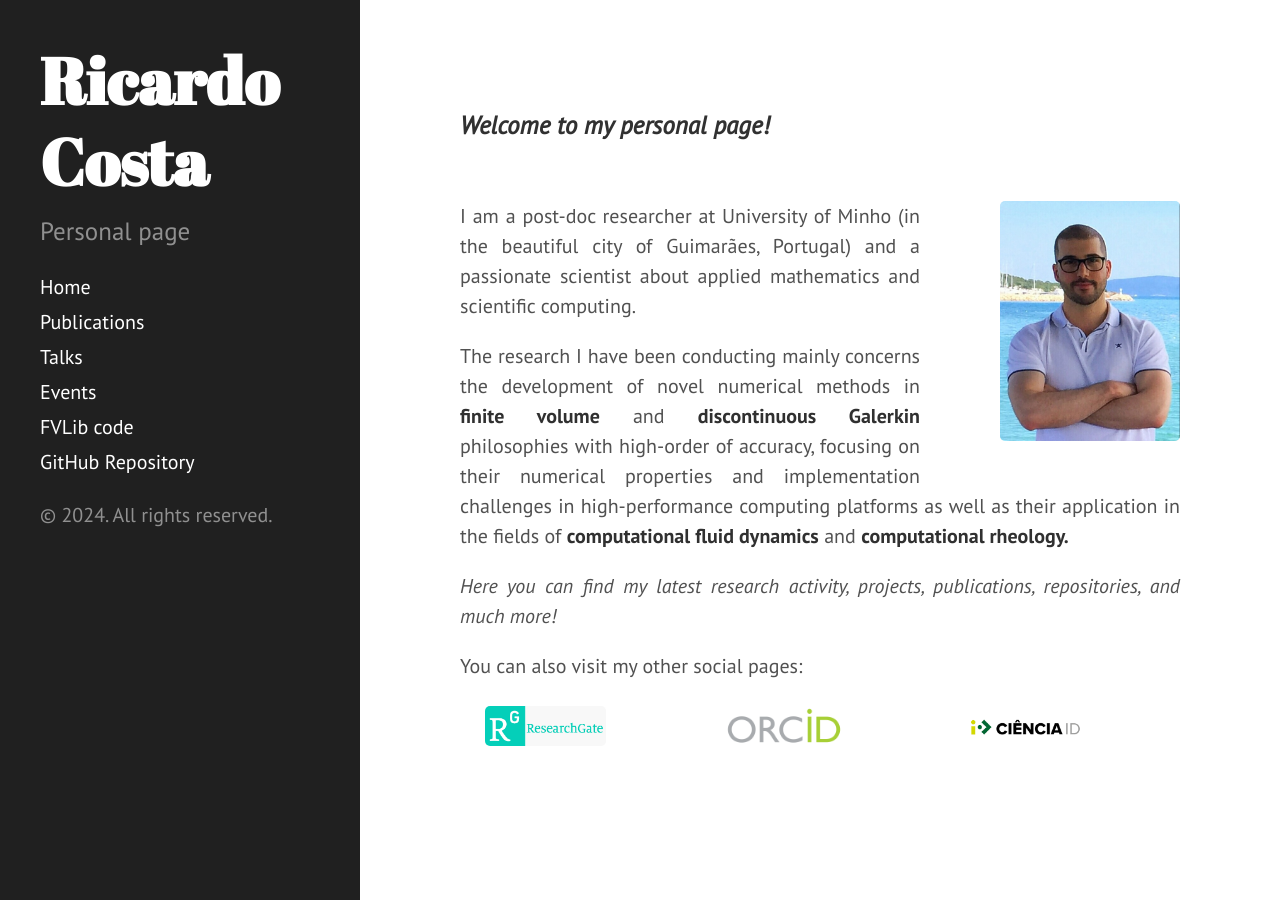
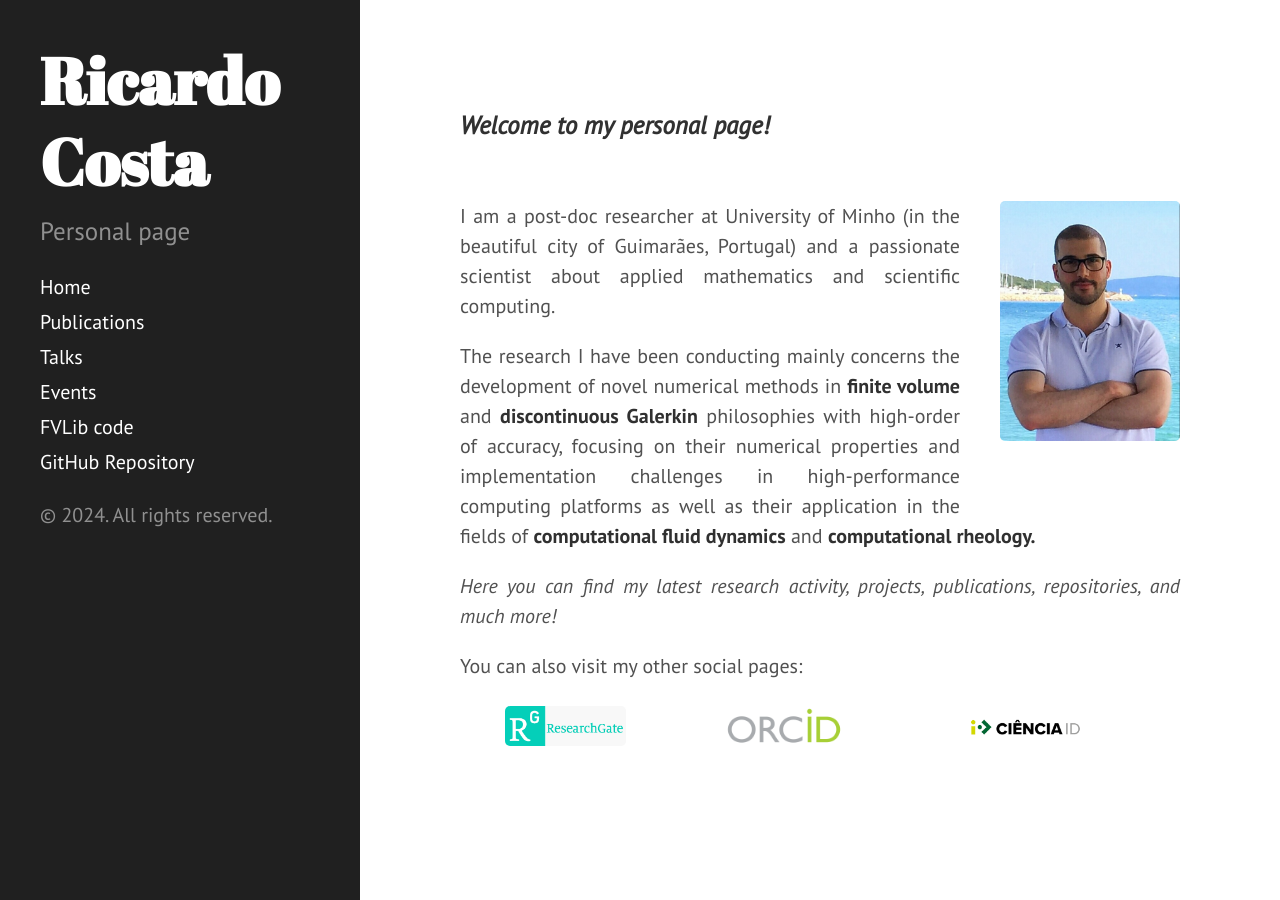
Before and after one commit to ricardodpcosta/ricardodpcosta.github.io, a Jekyll site: the page built from index.md, in a window 1280 px wide. Built offline with Jekyll 4.4.1, drawn with Linux system fonts in a browser that asks for light colours; Markdown is read by kramdown in place of the engine named in the settings.

Commit message:
Update index.md

```diff
--- a/index.md
+++ b/index.md
@@ -8,7 +8,7 @@ title: About me
 &nbsp;
 &nbsp;
 
-<img style="float: right; width: 9em; margin-left: 4em; margin-bottom: 2em" src="public/photo.jpg">
+<img style="float: right; width: 9em; margin-left: 2em; margin-bottom: 4em" src="public/photo.jpg">
 
 I am a post-doc researcher at University of Minho (in the beautiful city of Guimarães, Portugal) and a passionate scientist about applied mathematics and scientific computing.
 
@@ -21,17 +21,17 @@ You can also visit my other social pages:
 <div class="row">
   <div class="column">
     <a href="https://www.researchgate.net/profile/ricardo-costa-21">
-      <img style="height: 2em; margin-left: 1em; margin-bottom: 2em" src="public/researchgate.png">
+      <img style="height: 2em; margin-left: 2em;" src="public/researchgate.png">
     </a>
   </div>
   <div class="column">
     <a href="https://orcid.org/0000-0002-1904-8317">
-      <img style="height: 2em; margin-left: 1em; margin-bottom: 2em" src="public/orcid.png">
+      <img style="height: 2em; margin-left: 1em;" src="public/orcid.png">
     </a>
   </div>
   <div class="column">
     <a href="https://www.cienciavitae.pt/2F14-5623-03EB">
-      <img style="height: 2em; margin-left: 1em; margin-bottom: 2em" src="public/cienciaid.png">
+      <img style="height: 2em; margin-left: 1em;" src="public/cienciaid.png">
     </a>
   </div>
 </div>
```
